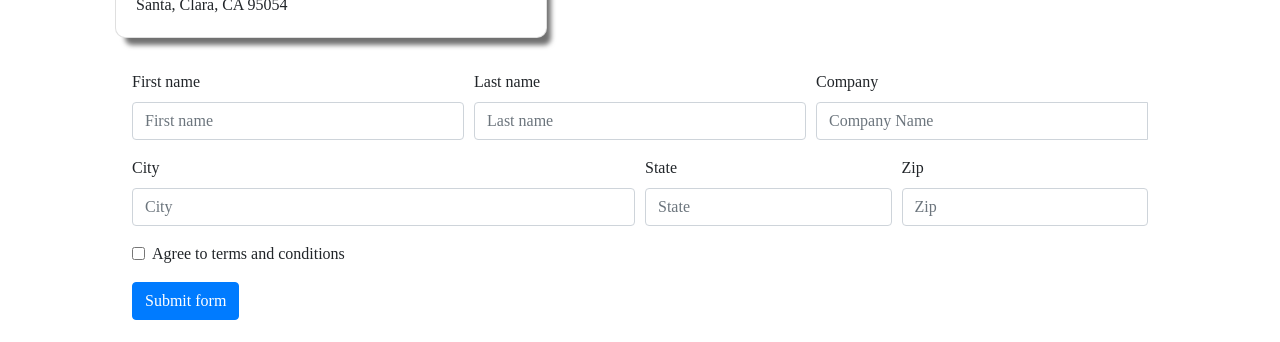
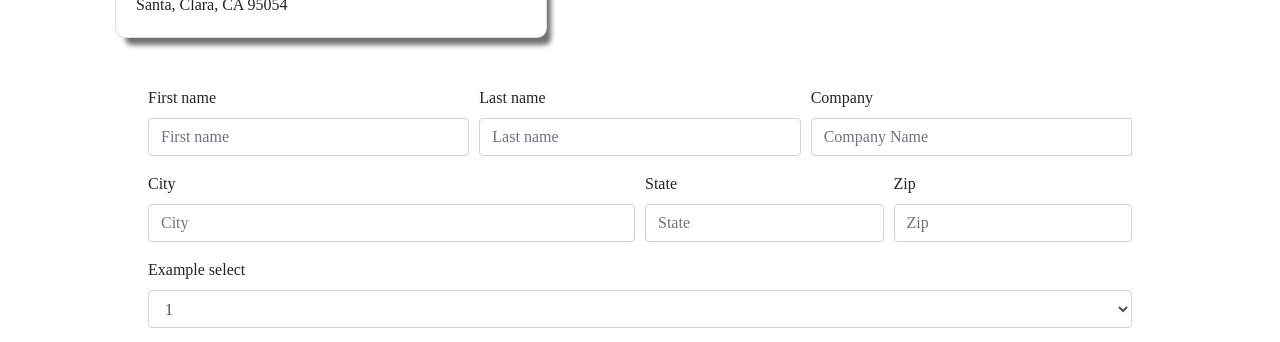
Before and after one commit to Olisun/e360microwave, a React (Create React App) app in the folder client/: page /contact in a window 1280 px wide. Shown: the part 570-912 px from the top of the page. Built offline with nearby package versions, Linux system fonts and the light colour scheme.

Commit message:
added drsopdown field to the form.  changed form margin in form css

```diff
--- a/client/src/components/form/Form.css
+++ b/client/src/components/form/Form.css
@@ -1,3 +1,3 @@
 .form-styling {
-  margin: 2rem;
+  margin: 3rem;
 }
--- a/client/src/components/form/Form.js
+++ b/client/src/components/form/Form.js
@@ -75,12 +75,15 @@ function FormTest() {
           </Form.Control.Feedback>
         </Form.Group>
       </Form.Row>
-      <Form.Group>
-        <Form.Check
-          required
-          label="Agree to terms and conditions"
-          feedback="You must agree before submitting."
-        />
+      <Form.Group controlId="exampleForm.ControlSelect1">
+        <Form.Label>Example select</Form.Label>
+        <Form.Control as="select">
+          <option>1</option>
+          <option>2</option>
+          <option>3</option>
+          <option>4</option>
+          <option>5</option>
+        </Form.Control>
       </Form.Group>
       <Button type="submit">Submit form</Button>
     </Form>
```
